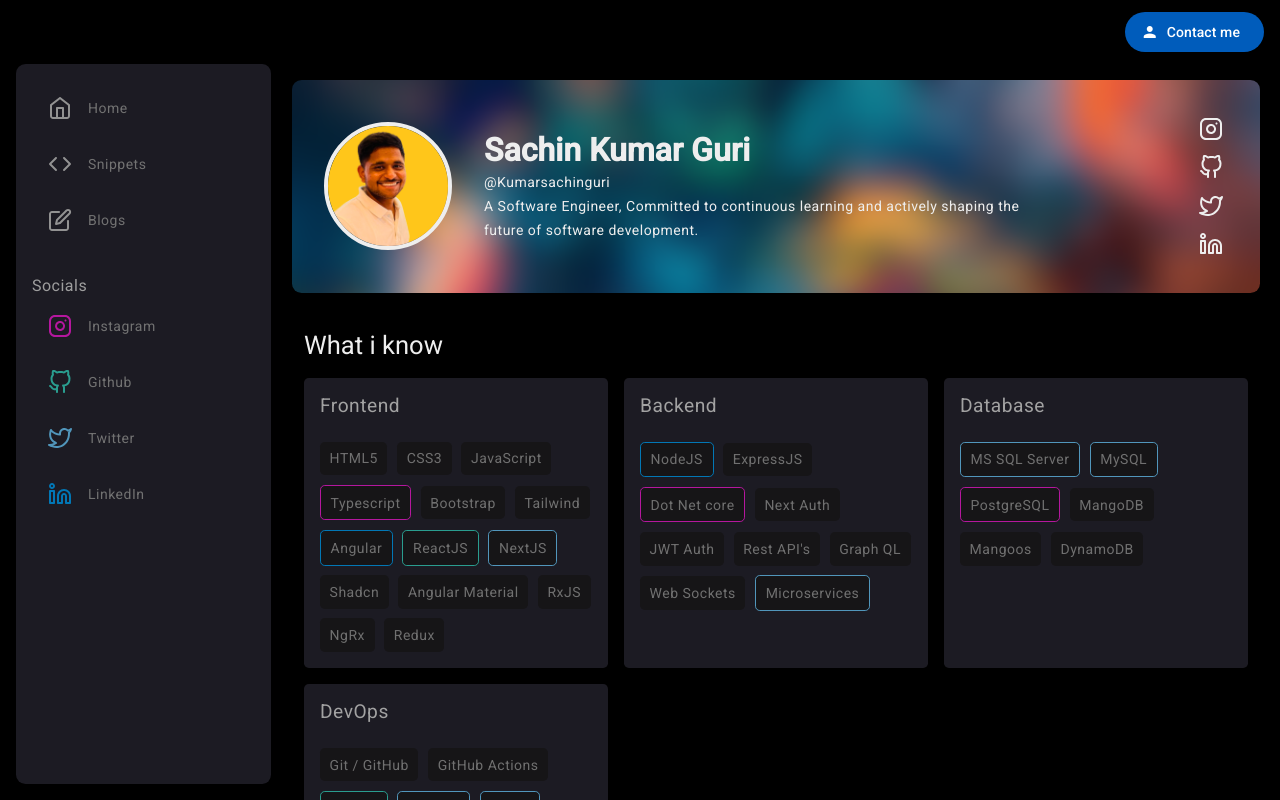
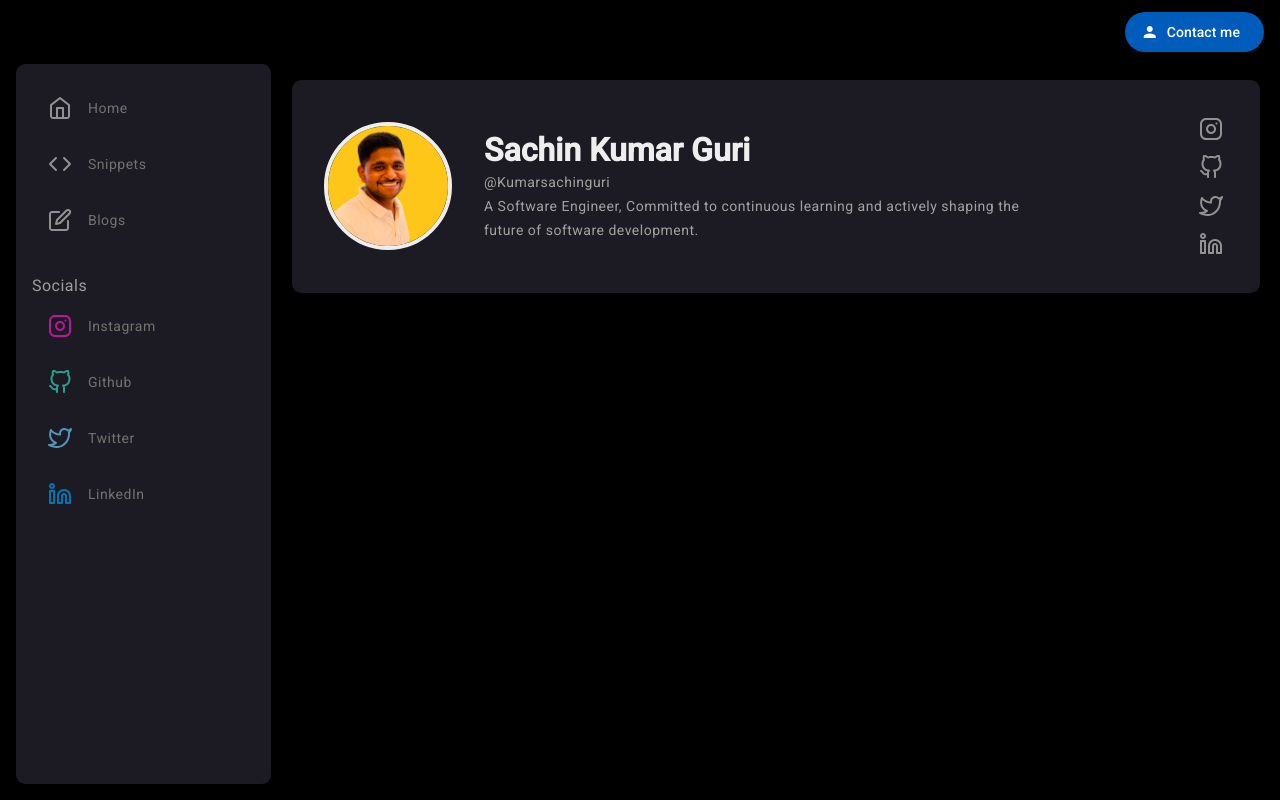
Before and after one commit to kumarsachinguri/kumarsachinguri.github.io, an Angular app: page / in a window 1280 px wide. Built offline with nearby package versions, Linux system fonts and the light colour scheme.

Commit message:
Revert "Add Skills section"
This reverts commit f4f862c5da7bc1de7dccefcc3ff43e461ee5d89f.

```diff
--- a/src/app/app.routes.ts
+++ b/src/app/app.routes.ts
@@ -5,9 +5,9 @@
   {
     path: '',
     component: HomeComponent,
-    title: 'Home - KS Guri - Home',
+    title: 'Home',
   },
-  { path: 'home', component: HomeComponent, title: 'KS Guri - Home' },
-  { path: 'snippets', component: HomeComponent, title: 'KS Guri - Snippets' },
-  { path: 'blogs', component: HomeComponent, title: 'KS Guri - Blogs' },
+  { path: 'home', component: HomeComponent },
+  { path: 'snippets', component: HomeComponent },
+  { path: 'blogs', component: HomeComponent },
 ];
--- a/src/app/pages/home/home.component.html
+++ b/src/app/pages/home/home.component.html
@@ -1,5 +1,5 @@
 <div class="row p-3">
-  <section class="col-12 banner">
+  <div class="col-12 banner">
     <img class="banner-img" src="images/sk_bg-yellow.png" alt="Sachin Kumar Guri">
     <div class="banner-text">
       <h4 class="banner-text__fullname m-0">Sachin Kumar Guri</h4>
@@ -18,27 +18,5 @@
       </a>
       }
     </div>
-  </section>
-
-  <section class="col-12 knowledge">
-    <h4 class="knowledge-heading">What i know</h4>
-
-    <div class="knowledge-card__container">
-      @for (badge of knowledgeBadges; track $index) {
-      <div class="knowledge-card">
-        <p class="knowledge-card__field">
-          {{ badge.field }}
-        </p>
-        <div class="knowledge-card__badges">
-          @for (skill of badge.skills; track $index) {
-          <div class="knowledge-card__badges--badge"
-            [ngStyle]="{'border': skill.borderColor ? '1px solid ' + skill.borderColor : '' }">
-            {{ skill.label }}
-          </div>
-          }
-        </div>
-      </div>
-      }
-    </div>
-  </section>
+  </div>
 </div>
--- a/src/app/pages/home/home.component.scss
+++ b/src/app/pages/home/home.component.scss
@@ -1,9 +1,6 @@
 .banner {
   display: flex;
   align-items: center;
-  background-image: url("../../../../public/images/cover.png");
-  background-repeat: no-repeat;
-  background-size: cover;
   gap: 2rem;
   padding: 2rem;
   background-color: #1c1b23;
@@ -19,13 +16,14 @@
   &-text {
     display: flex;
     flex-direction: column;
-    color: #eee;
 
     &__fullname {
       font-weight: bold;
       font-size: 2rem;
+      color: #eee;
     }
     &__username {
+      color: #a2a2a2;
       font-size: 0.875rem;
       max-width: 36rem;
     }
@@ -38,61 +36,12 @@
     gap: 0.3rem;
     margin-left: auto;
 
-    &__icon {
-      fill: #eee;
-    }
-
     &__item {
       text-decoration: none;
       padding: 0.3rem;
       display: flex;
       align-items: center;
       gap: 0.3rem;
-    }
-  }
-}
-
-/** Knowledge */
-.knowledge {
-  margin-top: 2rem;
-
-  &-heading {
-    color: #eee;
-    font-size: 1.6rem;
-  }
-
-  &-card__container {
-    display: grid;
-    grid-template-columns: repeat(auto-fit, minmax(16rem, 1fr));
-    grid-gap: 1rem;
-  }
-
-  &-card {
-    display: flex;
-    flex-direction: column;
-    background-color: #1c1b23;
-    border-radius: 0.3rem;
-    padding: 1rem;
-    font-size: 0.875rem;
-    gap: 0.6rem;
-
-    &__field {
-      color: #a2a2a2;
-      font-size: 1.2rem;
-      width: 100%;
-    }
-    &__badges {
-      display: flex;
-      flex-wrap: wrap;
-      align-items: center;
-      color: #707070;
-      gap: 0.6rem;
-
-      &--badge {
-        padding: 0.3rem 0.6rem;
-        border-radius: 0.3rem;
-        background-color: #161517;
-      }
     }
   }
 }
--- a/src/app/pages/home/home.component.ts
+++ b/src/app/pages/home/home.component.ts
@@ -1,20 +1,14 @@
 import { Component } from '@angular/core';
 import { SOCIAL_MEDIA_LINKS } from '../../shared/constant/social-media-links.constant';
 import { SvgHighlightDirective } from '../../shared/directive/svg-highlight.directive';
-import {
-  KNOWLEDGE_BADGES,
-  KnowledgeBadge,
-} from '../../shared/constant/knowledge-badges.constant';
-import { NgStyle } from '@angular/common';
 
 @Component({
   selector: 'app-home',
   standalone: true,
-  imports: [NgStyle, SvgHighlightDirective],
+  imports: [SvgHighlightDirective],
   templateUrl: './home.component.html',
   styleUrl: './home.component.scss',
 })
 export class HomeComponent {
   public socialMediaLinks = SOCIAL_MEDIA_LINKS;
-  public knowledgeBadges: KnowledgeBadge[] = KNOWLEDGE_BADGES;
 }
--- a/src/app/shared/constant/knowledge-badges.constant.ts
+++ /dev/null
@@ -1,211 +0,0 @@
-export function generateColor(random: boolean): string {
-  if (!random) return '';
-
-  const colors = [
-    'rgb(181, 23, 158)',
-    'rgb(42, 157, 143)',
-    'rgb(81, 150, 187)',
-    'rgb(2, 119, 181)',
-  ];
-  const randomIndex = Math.floor(Math.random() * colors.length);
-  return colors[randomIndex];
-}
-
-export type KnowledgeBadge = {
-  field: string;
-  skills: {
-    label: string;
-    borderColor: string;
-  }[];
-};
-
-export const KNOWLEDGE_BADGES: KnowledgeBadge[] = [
-  {
-    field: 'Frontend',
-    skills: [
-      {
-        label: 'HTML5',
-        borderColor: generateColor(false),
-      },
-      {
-        label: 'CSS3',
-        borderColor: generateColor(false),
-      },
-      {
-        label: 'JavaScript',
-        borderColor: generateColor(false),
-      },
-      {
-        label: 'Typescript',
-        borderColor: generateColor(true),
-      },
-      {
-        label: 'Bootstrap',
-        borderColor: generateColor(false),
-      },
-      {
-        label: 'Tailwind',
-        borderColor: generateColor(false),
-      },
-      {
-        label: 'Angular',
-        borderColor: generateColor(true),
-      },
-      {
-        label: 'ReactJS',
-        borderColor: generateColor(true),
-      },
-      {
-        label: 'NextJS',
-        borderColor: generateColor(true),
-      },
-      {
-        label: 'Shadcn',
-        borderColor: generateColor(false),
-      },
-      {
-        label: 'Angular Material',
-        borderColor: generateColor(false),
-      },
-      {
-        label: 'RxJS',
-        borderColor: generateColor(false),
-      },
-      {
-        label: 'NgRx',
-        borderColor: generateColor(false),
-      },
-      {
-        label: 'Redux',
-        borderColor: generateColor(false),
-      },
-    ],
-  },
-  {
-    field: 'Backend',
-    skills: [
-      {
-        label: 'NodeJS',
-        borderColor: generateColor(true),
-      },
-      {
-        label: 'ExpressJS',
-        borderColor: generateColor(false),
-      },
-      {
-        label: 'Dot Net core',
-        borderColor: generateColor(true),
-      },
-      {
-        label: 'Next Auth',
-        borderColor: generateColor(false),
-      },
-      {
-        label: 'JWT Auth',
-        borderColor: generateColor(false),
-      },
-      {
-        label: "Rest API's",
-        borderColor: generateColor(false),
-      },
-      {
-        label: 'Graph QL',
-        borderColor: generateColor(false),
-      },
-      {
-        label: 'Web Sockets',
-        borderColor: generateColor(false),
-      },
-      {
-        label: 'Microservices',
-        borderColor: generateColor(true),
-      },
-    ],
-  },
-  {
-    field: 'Database',
-    skills: [
-      {
-        label: 'MS SQL Server',
-        borderColor: generateColor(true),
-      },
-      {
-        label: 'MySQL',
-        borderColor: generateColor(true),
-      },
-      {
-        label: 'PostgreSQL',
-        borderColor: generateColor(true),
-      },
-      {
-        label: 'MangoDB',
-        borderColor: generateColor(false),
-      },
-      {
-        label: 'Mangoos',
-        borderColor: generateColor(false),
-      },
-      {
-        label: 'DynamoDB',
-        borderColor: generateColor(false),
-      },
-    ],
-  },
-  {
-    field: 'DevOps',
-    skills: [
-      {
-        label: 'Git / GitHub',
-        borderColor: generateColor(false),
-      },
-      {
-        label: 'GitHub Actions',
-        borderColor: generateColor(false),
-      },
-      {
-        label: 'Docker',
-        borderColor: generateColor(true),
-      },
-      {
-        label: 'Jenkins',
-        borderColor: generateColor(true),
-      },
-      {
-        label: 'Azure',
-        borderColor: generateColor(true),
-      },
-      {
-        label: 'Terraform',
-        borderColor: generateColor(true),
-      },
-      {
-        label: 'Kubernetes',
-        borderColor: generateColor(true),
-      },
-      {
-        label: 'JUnit',
-        borderColor: generateColor(false),
-      },
-      {
-        label: 'Sonarqube',
-        borderColor: generateColor(false),
-      },
-      {
-        label: 'JFrog',
-        borderColor: generateColor(false),
-      },
-      {
-        label: 'Maven',
-        borderColor: generateColor(false),
-      },
-      {
-        label: 'Grafana',
-        borderColor: generateColor(false),
-      },
-      {
-        label: 'Splunk',
-        borderColor: generateColor(false),
-      },
-    ],
-  },
-];
--- a/src/styles.scss
+++ b/src/styles.scss
@@ -1,11 +1,4 @@
 /* You can add global styles to this file, and also import other style files */
-*,
-*::before,
-*::after {
-  padding: 0;
-  margin: 0;
-  box-sizing: border-box;
-}
 
 html,
 body {
@@ -25,7 +18,3 @@
   height: 1.5rem;
   fill: rgb(146, 146, 146);
 }
-
-::-webkit-scrollbar {
-  display: none;
-}
```
Also changed, not shown: public/images/cover.png (deleted).
